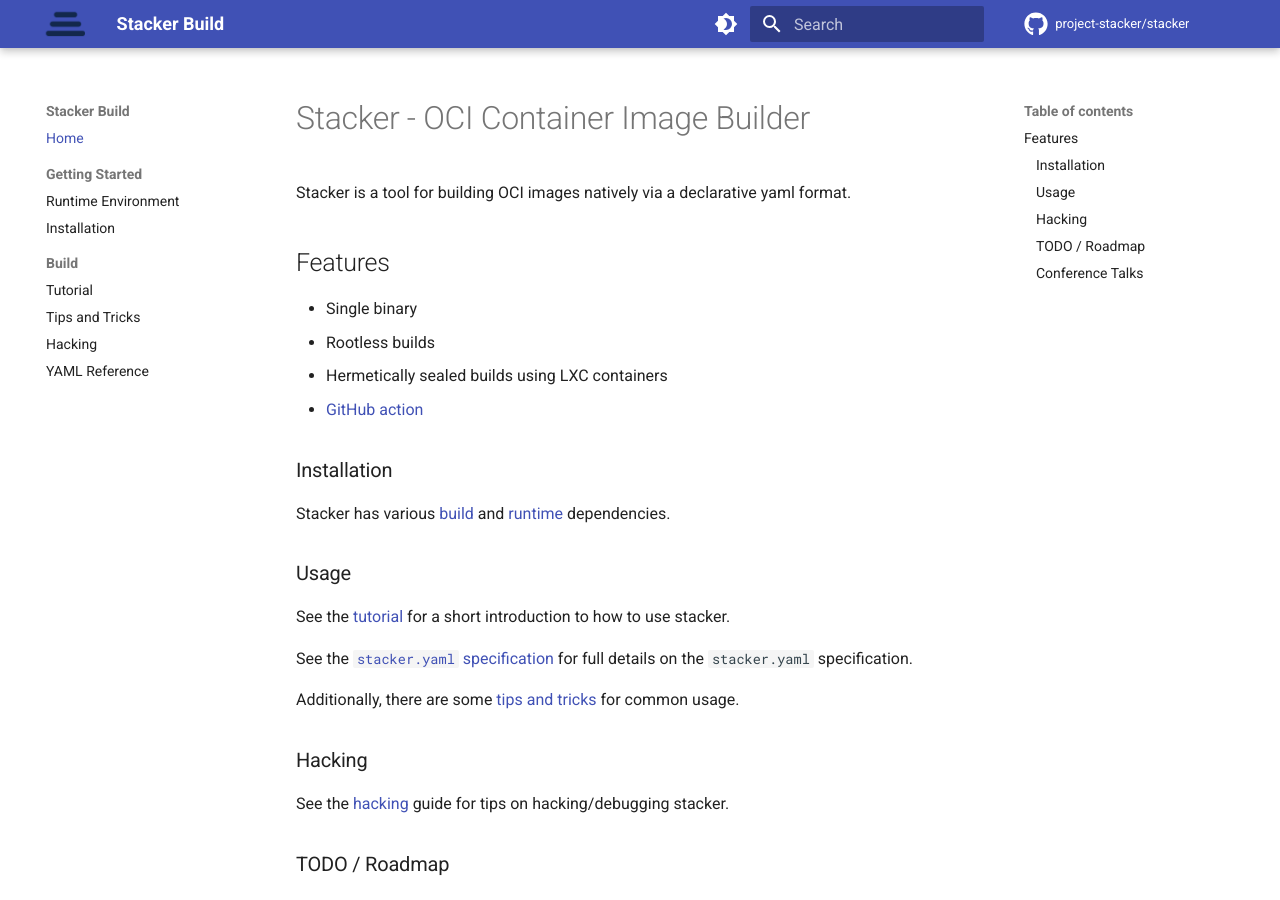
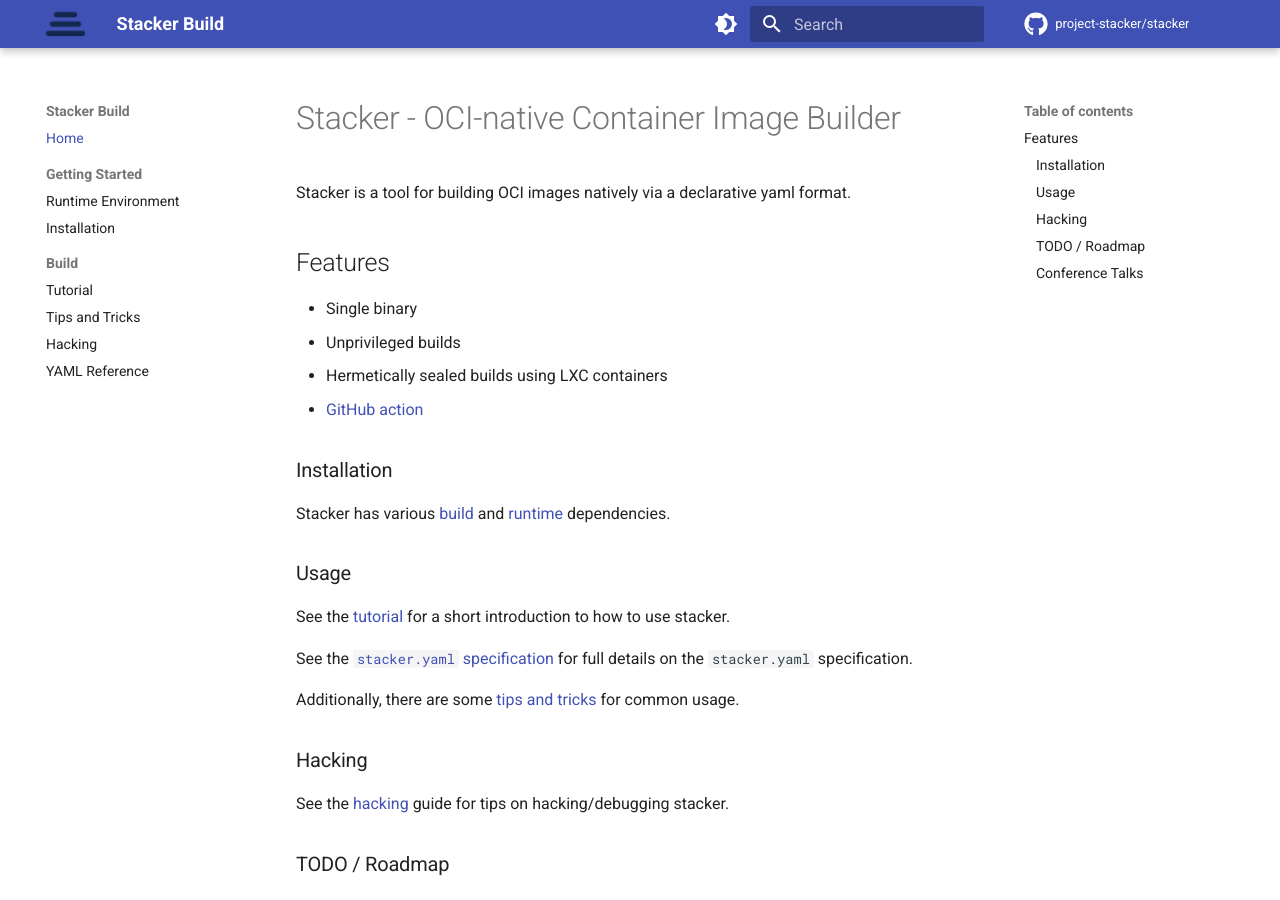
Before and after one commit to rchincha/project-stacker.github.io, an MkDocs documentation site: the page built from docs/index.md, in a window 1280 px wide and 900 px high. Built offline with MkDocs 1.6.1 and Material for MkDocs 9.7.7, drawn with Linux system fonts in a browser that asks for light colours; comment, search, counter and statistics services are not loaded.

Commit message:
index: fix title
make it explicit that stacker is OCI-native!

Signed-off-by: Ravi Chamarthy <ravi@chamarthy.dev>

```diff
--- a/docs/index.md
+++ b/docs/index.md
@@ -1,11 +1,11 @@
-# Stacker - OCI Container Image Builder
+# Stacker - OCI-native Container Image Builder
 
 Stacker is a tool for building OCI images natively via a declarative yaml format.
 
 ## Features
 
 * Single binary
-* Rootless builds
+* Unprivileged builds
 * Hermetically sealed builds using LXC containers
 * [GitHub action](https://github.com/marketplace/actions/stacker-build-and-push-action)
 
```
